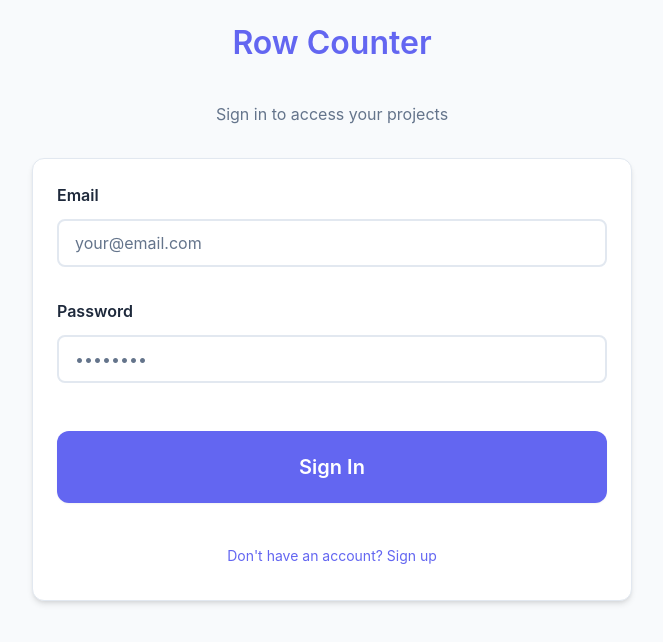
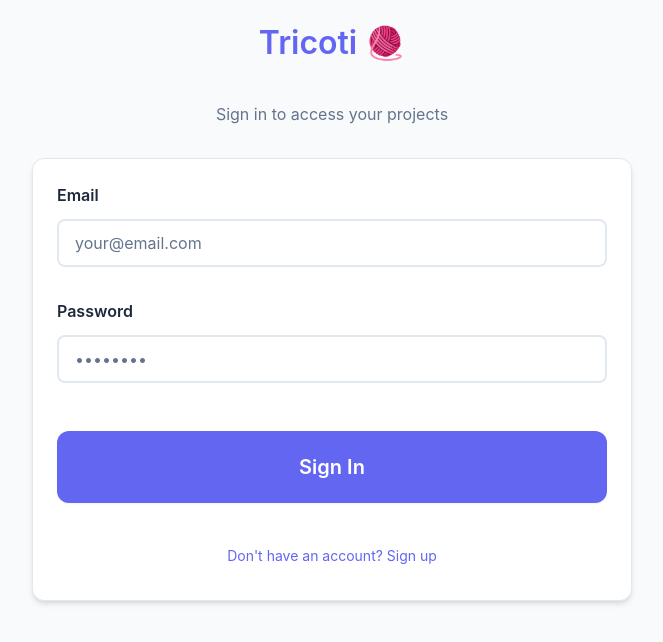
Before and after one commit to emma-frouin/row-counter, a React (Vite) app: page / in a window 1280 px wide. Shown: the top 642 px of the page, without its empty margins (308-971 px from the left). Built offline with nearby package versions, Linux system fonts and the light colour scheme; no server answers.

Commit message:
Rename app to Tricoti 🧶
- Update browser title to Tricoti
- Update PWA manifest name
- Update auth screen title with yarn emoji
- Update package.json name and description

```diff
--- a/index.html
+++ b/index.html
@@ -4,9 +4,9 @@
     <meta charset="utf-8" />
     <meta name="viewport" content="width=device-width, initial-scale=1, maximum-scale=1, user-scalable=0" />
     <meta name="theme-color" content="#6366f1" />
-    <meta name="description" content="Row Counter - A simple knitting row counter" />
+    <meta name="description" content="Tricoti - Your knitting companion" />
     <link rel="manifest" href="/manifest.webmanifest" />
-    <title>Row Counter</title>
+    <title>Tricoti</title>
   </head>
   <body>
     <noscript>You need to enable JavaScript to run this app.</noscript>
--- a/package.json
+++ b/package.json
@@ -1,7 +1,7 @@
 {
-  "name": "row-counter",
+  "name": "tricoti",
   "version": "1.0.0",
-  "description": "A simple knitting row counter web app",
+  "description": "Tricoti - Your knitting companion",
   "private": true,
   "scripts": {
     "dev": "vite",
--- a/src/screens/AuthScreen.jsx
+++ b/src/screens/AuthScreen.jsx
@@ -50,7 +50,7 @@ export function AuthScreen({ onAuthSuccess }) {
   return (
     <Layout>
       <div className="auth-screen">
-        <h1 className="auth-screen__title">Row Counter</h1>
+        <h1 className="auth-screen__title">Tricoti 🧶</h1>
         <p className="auth-screen__subtitle">
           {isSignUp ? 'Create an account to sync your projects' : 'Sign in to access your projects'}
         </p>
```
Also changed, not shown: public/manifest.webmanifest.
